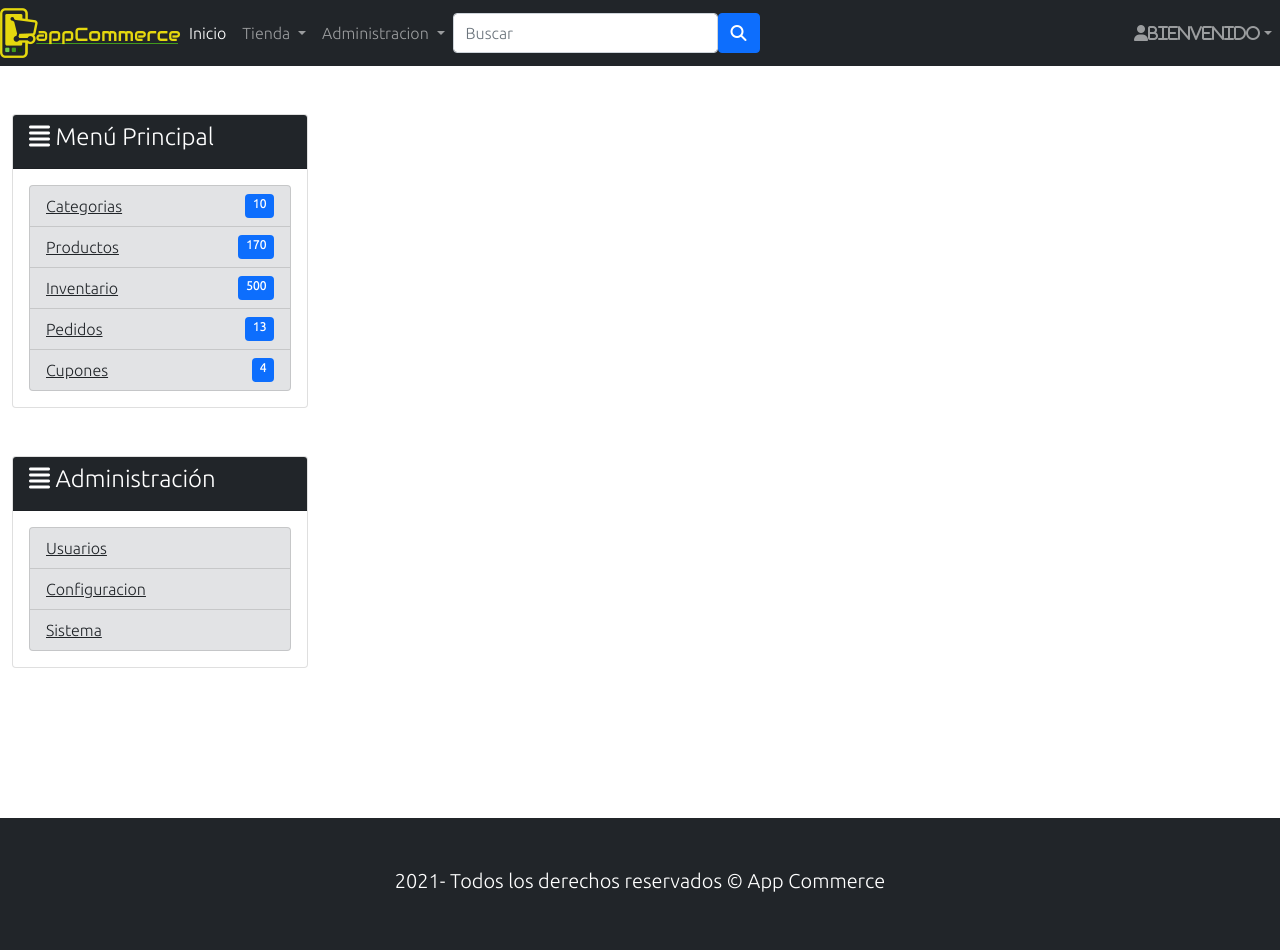
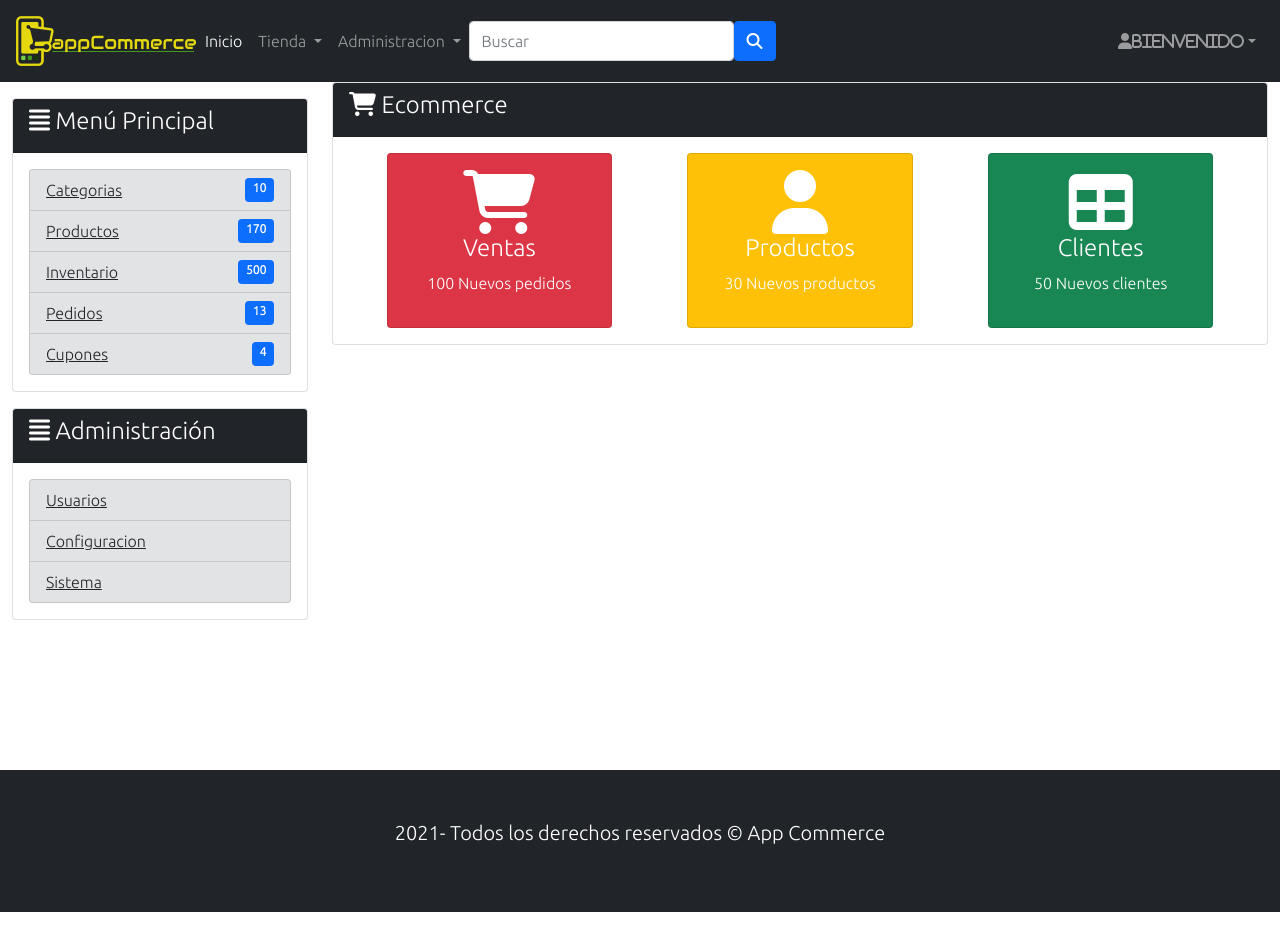
Before and after one commit to aleh-g/App-de-Administracion, a plain HTML site: page panel.html in a window 1280 px wide. After the commit the page ends 912 px from the top, so only its background shows below. Drawn offline with nearby package versions, Linux system fonts and the light colour scheme.

Commit message:
Se crea el menú ecommerce en el panel de control

```diff
--- a/panel.html
+++ b/panel.html
@@ -22,7 +22,7 @@
 
 <body>
     <!-- NAVBAR -->
-    <nav class="navbar navbar-expand-sm navbar-dark bg-dark">
+    <nav class="navbar navbar-expand-sm navbar-dark bg-dark p-3">
         <img src="img/logo_panel.png" alt="" class="img-fluid">
         <button class="navbar-toggler" type="button" data-bs-toggle="collapse" data-bs-target="#navbarNav" aria-controls="navbarNav" aria-expanded="false" aria-label="Toggle navigation">
             <span class="navbar-toggler-icon"></span>
@@ -77,11 +77,11 @@
     </nav>
 
     <!-- CUERPO -->
-    <div class="container-fluid mt-5">
+    <div class="container-fluid">
         <div class="row">
             <!-- MENU PRINCIPAL -->
             <div class="col-sm-12 col-md-3">
-                <div class="card">
+                <div class="card mt-3">
                     <div class="card-header bg-dark text-white">
                         <h4><i class="fas fa-align-justify"></i> Menú Principal</h4>
                     </div>
@@ -111,7 +111,7 @@
                     </div>
                 </div>
                 <!-- MENU ADMINISTRACION-->
-                <div class="card mt-5">
+                <div class="card mt-3">
                     <div class="card-header bg-dark text-white">
                         <h4><i class="fas fa-align-justify"></i> Administración</h4>
                     </div>
@@ -127,6 +127,34 @@
                                 <a href="#" class="text-dark">Sistema</a>
                             </li>
                         </ul>
+                    </div>
+                </div>
+
+            </div>
+            <!-- MENU ECOMMERCE -->
+            <div class="col-sm-12 col-md-9">
+                <div class="card">
+                    <div class="card-header bg-dark text-white">
+                        <h4><i class="fas fa-shopping-cart"></i> Ecommerce</h4>
+                    </div>
+                    <div class="car-body m-3">
+                        <div class="d-flex justify-content-around row-h1">
+                            <div class="col-sm-12 col-md-3 card py-3 bg-danger text-center text-white">
+                                <i class="fas fa-shopping-cart" style="font-size: 4rem;"></i>
+                                <h4>Ventas</h4>
+                                <p>100 Nuevos pedidos</p>
+                            </div>
+                            <div class="col-sm-12 col-md-3 card py-3 bg-warning text-center text-white">
+                                <i class="fas fa-user" style="font-size: 4rem;"></i>
+                                <h4>Productos</h4>
+                                <p>30 Nuevos productos</p>
+                            </div>
+                            <div class="col-sm-12 col-md-3 card py-3 bg-success text-center text-white">
+                                <i class="fas fa-table" style="font-size: 4rem;"></i>
+                                <h4>Clientes</h4>
+                                <p>50 Nuevos clientes</p>
+                            </div>
+                        </div>
                     </div>
                 </div>
 
```
